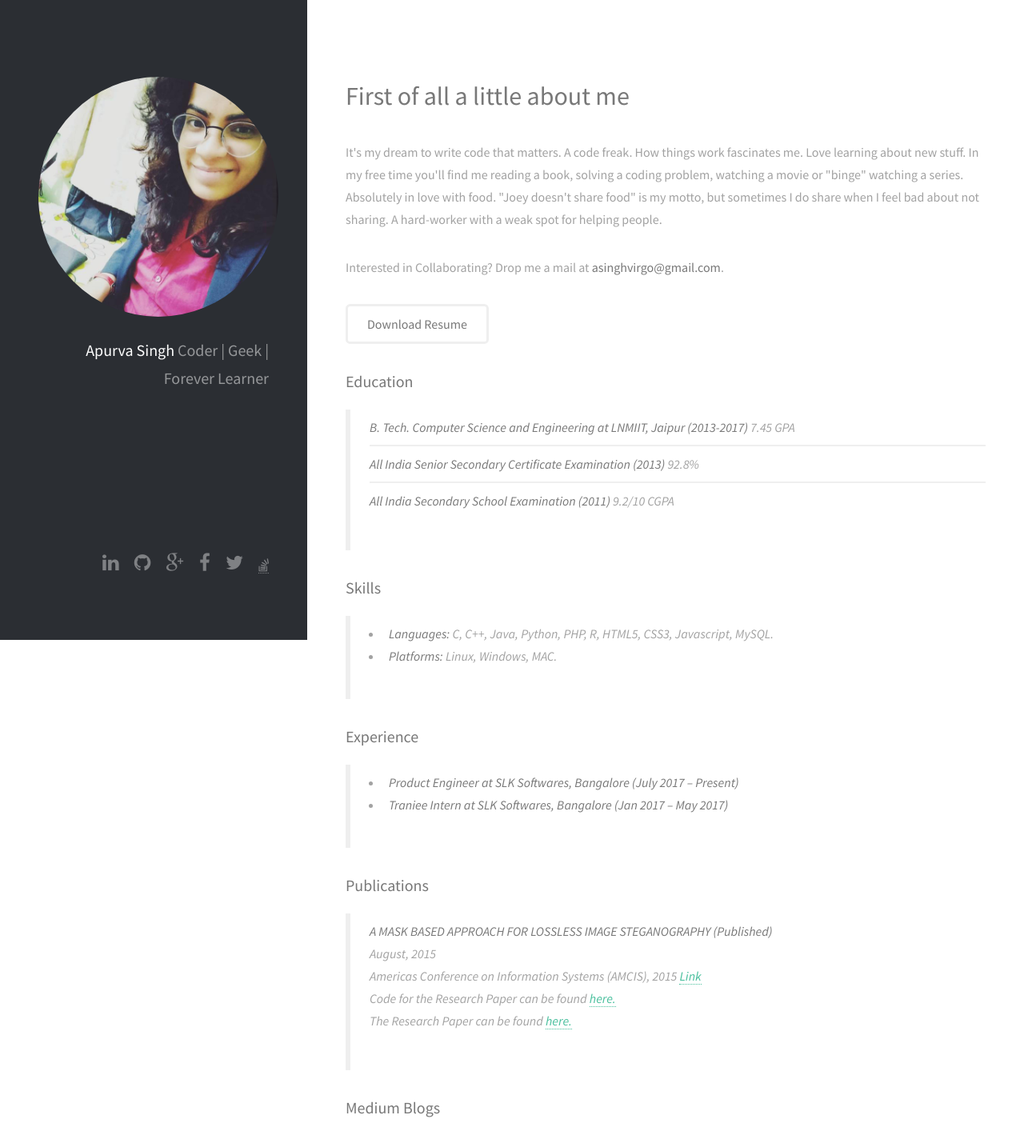
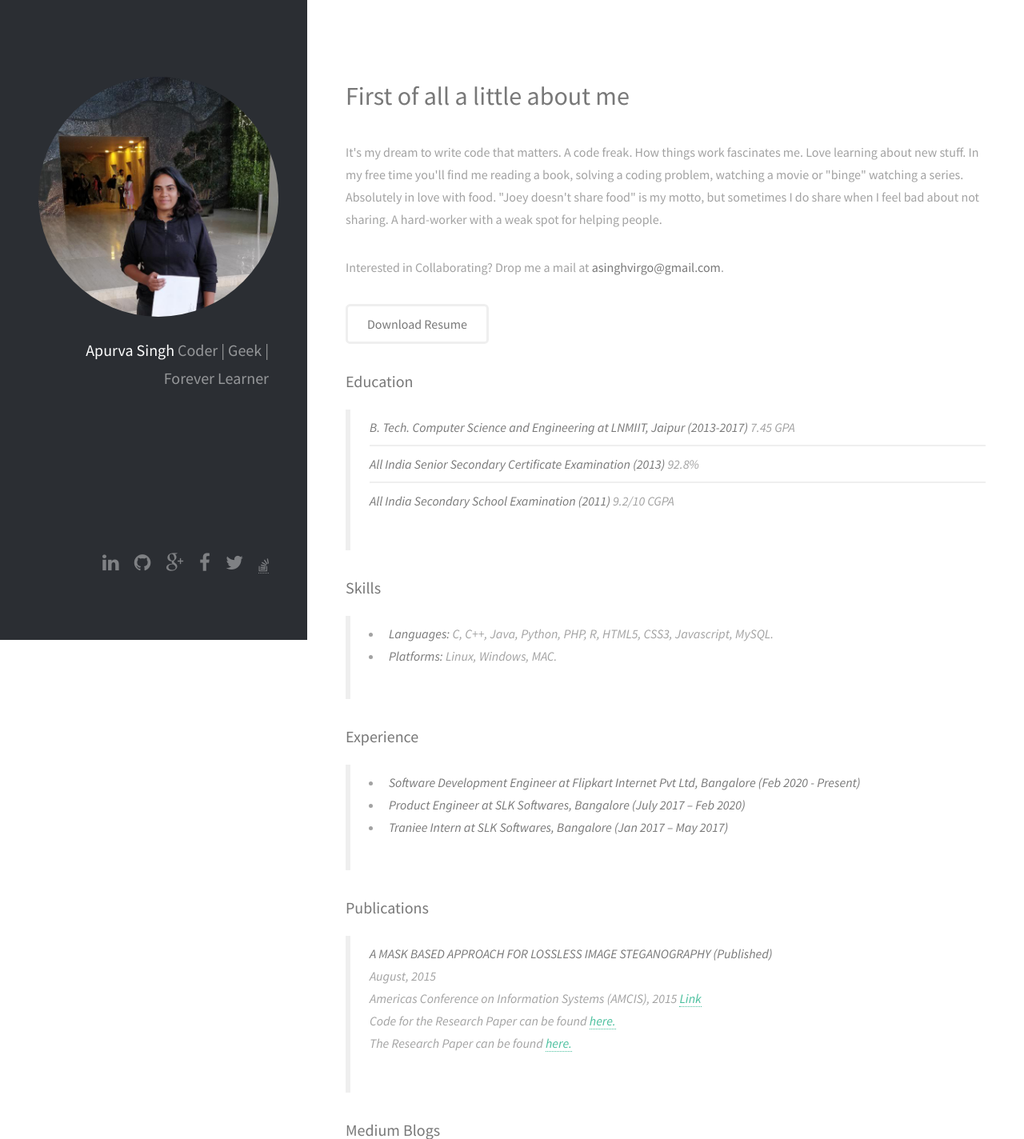
Before and after one commit to apu1995/apu1995.github.io, a plain HTML site: page index.html in a window 1280 px wide. Shown: the top 1424 px of the page at 80% size. Drawn offline with Linux system fonts and the light colour scheme; a script that the page names is missing.

Commit message:
Job Change Update

```diff
--- a/index.html
+++ b/index.html
@@ -28,7 +28,7 @@
 
 		<!-- Header -->
 			<header id="header">
-				<a href="#" class="image avatar"><img src="images/avatar.jpg" alt="" /></a>
+				<a href="#" class="image avatar"><img src="images/avatar.jpeg" alt="" /></a>
 				<h1><strong>Apurva Singh</strong><br />
 				Coder | Geek | Forever Learner</h1>
 			</header>
@@ -69,7 +69,8 @@
 					<h3>Experience</h3>
 						<blockquote>
 							<ul>
-								<li><strong>Product Engineer at SLK Softwares, Bangalore (July 2017 – Present)</strong></li>
+								<li><strong>Software Development Engineer at Flipkart Internet Pvt Ltd, Bangalore (Feb 2020 - Present)</strong></li>
+								<li><strong>Product Engineer at SLK Softwares, Bangalore (July 2017 – Feb 2020)</strong></li>
 								<li><strong>Traniee Intern at SLK Softwares, Bangalore (Jan 2017 – May 2017)</strong></li>
 							</ul>
 						</blockquote>
```
Also changed, not shown: images/avatar.jpeg (added), images/avatar1.jpg (renamed from images/avatar.jpg), 2 other files.
